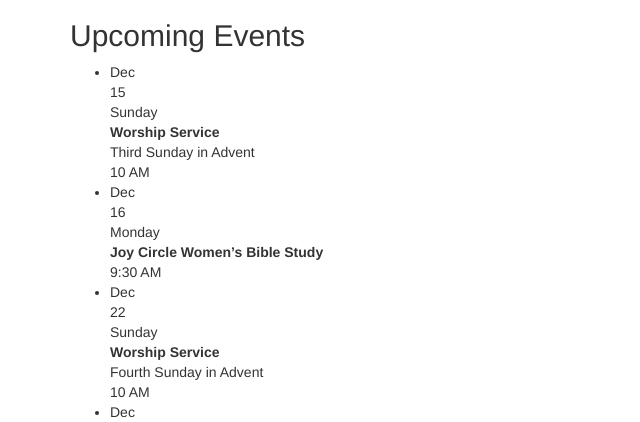
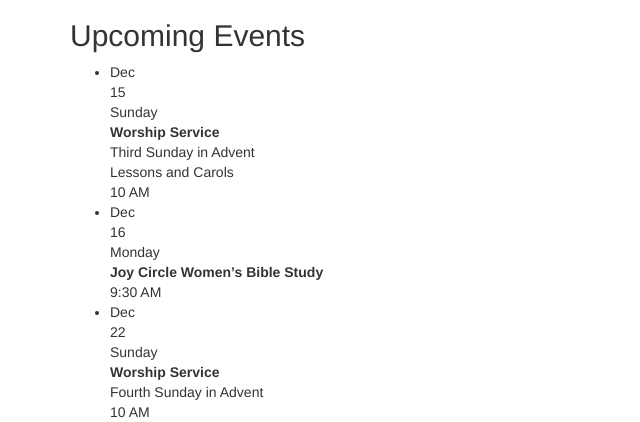
Before and after one commit to groberts314/EmanuelWeb, a PHP site: page /index.php in a window 1280 px wide. Shown: the part 1620-2042 px from the top of the page, without its empty margins (0-640 px from the left). Run offline with PHP 8.4, Linux system fonts and the light colour scheme; data that the repository does not hold is empty; some libraries are stand-ins or nearby versions.

Commit message:
feat: add "Lessons and Carols" moniker to upcoming event entry

```diff
--- a/app-data/upcoming-events.php
+++ b/app-data/upcoming-events.php
@@ -63,7 +63,8 @@ HTML
   <div class="event-description">
     <strong>Worship Service</strong>
     <br />
-    Third Sunday in Advent
+    Third Sunday in Advent<br />
+    Lessons and Carols
   </div>
   <div class="event-time">
     10 AM
```
